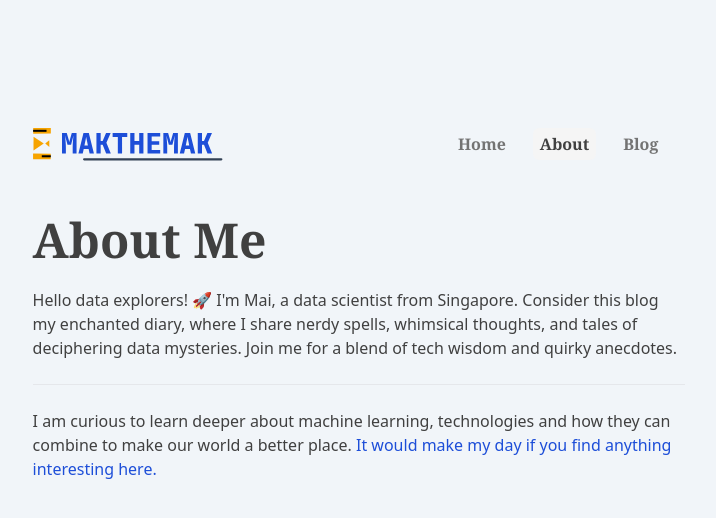
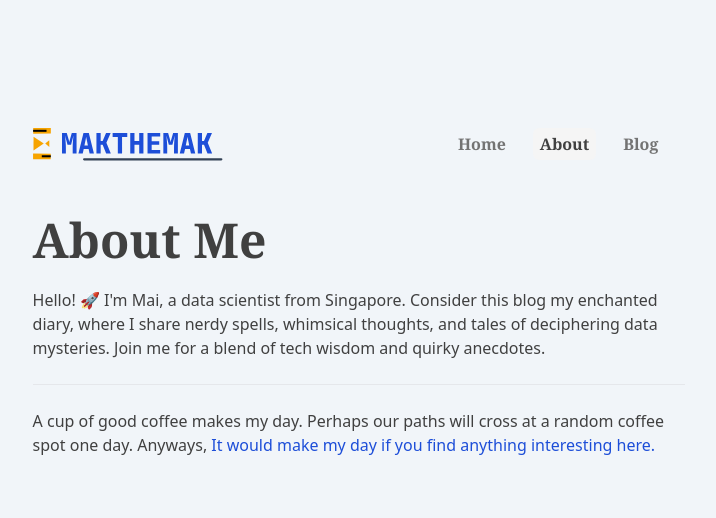
Before and after one commit to immaixq/makthemak, a Next.js app: page /about in a window 1280 px wide. Shown: the top 518 px of the page, without its empty margins (281-997 px from the left). Built offline with nearby package versions, Linux system fonts and the light colour scheme.

Commit message:
Modify about content

```diff
--- a/src/app/about/page.tsx
+++ b/src/app/about/page.tsx
@@ -9,14 +9,13 @@ export default function about() {
             <div>
                 <h1 className="font-bold text-3xl md:text-5xl font-serif">About Me</h1>
                 <p className="my-6 text-sm md:text-base">
-                    Hello data explorers! 🚀 I&apos;m Mai, a data scientist from Singapore.
+                    Hello! 🚀 I&apos;m Mai, a data scientist from Singapore.
                     Consider this blog my enchanted diary, where I share nerdy spells, whimsical thoughts, and tales of deciphering data mysteries.
                     Join me for a blend of tech wisdom and quirky anecdotes.
                 </p>
                 <hr />
                 <p className="my-6">
-                    I am curious to learn deeper about machine learning, technologies and how
-                    they can combine to make our world a better place.
+                    A cup of good coffee makes my day. Perhaps our paths will cross at a random coffee spot one day. Anyways,
                     <span className="dark:text-amber-400 text-blue-700"> It would make my day if you find anything interesting here. </span>
                 </p>
                 {/* <p className="my-6">
```
